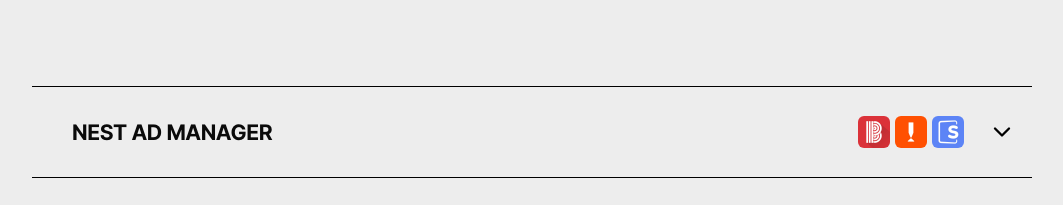
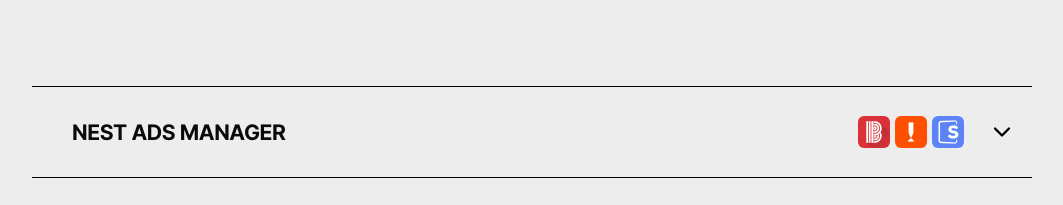
Before and after one commit to bruno-park/nestads-landing-web, a Next.js app: page / in a window 1280 px wide. Shown: the part 940-1145 px from the top of the page, without its empty margins (108-1171 px from the left). Built offline with nearby package versions, Linux system fonts and the light colour scheme.

Commit message:
fix: NEST AD -> NEST ADS 문구 수정

```diff
--- a/src/components/Inquiry-section.tsx
+++ b/src/components/Inquiry-section.tsx
@@ -10,7 +10,7 @@ const InquirySection = () => {
     <Section id="inquiry" className="bg-white text-center">
       <Container className="mb-[8.75rem] flex flex-col items-center justify-center">
         <Text variant="summaryRegular" className="my-[6.25rem] block">
-          NEST AD MANAGER는 전방위적인 지원을 통해
+          NEST ADS MANAGER는 전방위적인 지원을 통해
           <br />
           <Text variant="summaryBold">고객사의 광고 사업 성공을 실현</Text>
           합니다.
@@ -19,7 +19,7 @@ const InquirySection = () => {
         <div className="relative mb-[1.875rem] h-[5.5rem] w-[8.75rem]">
           <Image
             src="/images/logo.png"
-            alt="NEST AD MANAGER 로고"
+            alt="NEST ADS MANAGER"
             fill
             style={{
               objectFit: "fill",
@@ -28,7 +28,7 @@ const InquirySection = () => {
         </div>
 
         <Text variant="title" className="mb-[2.5rem] block text-center">
-          NEST AD MANAGER, <br />
+          NEST ADS MANAGER, <br />
           광고 비즈니스의 새로운 장이 열립니다.
         </Text>
         <InquiryModal
--- a/src/components/ad-manager-content.tsx
+++ b/src/components/ad-manager-content.tsx
@@ -7,7 +7,7 @@ const AdManagerContent = () => {
       <ul className="mx-[2.5rem] list-disc pl-5">
         <li>
           <Text variant="bodyRegular">
-            블라인드는 NEST AD MANAGER를 통해 운영 대시보드 구축 및 신규 지면
+            블라인드는 NEST ADS MANAGER를 통해 운영 대시보드 구축 및 신규 지면
             (동영상 피드 광고, 알림 목록 배너 등) 확장을 진행했습니다.
           </Text>
         </li>
--- a/src/components/ad-manager-section.tsx
+++ b/src/components/ad-manager-section.tsx
@@ -52,7 +52,7 @@ const AdManagerSection = () => {
                 </Text>
                 <Text variant={"bodyRegular"} className="block w-[25rem]">
                   <Text variant={"bodySemiBold"} className="mb-2 block">
-                    NEST AD MANAGER SDK 하나로 직접 판매 광고와 <br />
+                    NEST ADS MANAGER SDK 하나로 직접 판매 광고와 <br />
                     다양한 DSP, 네트워크 광고 등을 통합 지원합니다.
                   </Text>
                   고객사는 광고 사업에 필수적인 플랫폼들을 <br />
@@ -160,7 +160,7 @@ const AdManagerSection = () => {
                   문의 대응,매체 설명회까지
                   <Text variant={"bodySemiBold"}>
                     {" "}
-                    NEST AD MANAGER 전담팀에서 광고 사업을 총괄
+                    NEST ADS MANAGER 전담팀에서 광고 사업을 총괄
                   </Text>
                   해 드립니다.
                 </Text>
--- a/src/components/hero.tsx
+++ b/src/components/hero.tsx
@@ -28,7 +28,7 @@ const Hero = () => {
               </Text>
               <Text variant={"bodyRegular"} className="mb-10 block w-[25rem]">
                 <Text variant={"bodySemiBold"}>
-                  NEST AD MANAGER는 SDK 및 API 기반의 광고 서버 및 운영 플랫폼
+                  NEST ADS MANAGER는 SDK 및 API 기반의 광고 서버 및 운영 플랫폼
                   서비스입니다.
                 </Text>
                 통합 SDK로 실제 연동부터 광고 송출까지 4주 이내 개발 가능하며,
--- a/src/components/modal/inquiry-modal.tsx
+++ b/src/components/modal/inquiry-modal.tsx
@@ -262,7 +262,7 @@ const InquiryModal = ({
                       <div className="rounded-xl border bg-gray-100 p-6">
                         <div className="flex flex-col gap-4">
                           <Text variant="privacyText">
-                            NEST AD MANAGER 서비스 가입 문의 등 고객 상담을
+                            NEST ADS MANAGER 서비스 가입 문의 등 고객 상담을
                             위하여 아래와 같이 개인정보를 수집·이용하고자
                             합니다.
                             <br />
--- a/src/components/modal/privacy-modal.tsx
+++ b/src/components/modal/privacy-modal.tsx
@@ -21,7 +21,7 @@ const PrivacyModal = () => {
         <Button
           variant={"outline"}
           onClick={() => setOpen(true)}
-          className="h-[1.875rem] border-white bg-transparent text-[0.875rem] font-normal tracking-[0em]"
+          className="h-[1.875rem] border-footer-gray bg-transparent text-[0.875rem] font-normal tracking-[0em]"
         >
           개인정보처리방침
         </Button>
@@ -44,7 +44,7 @@ const PrivacyModal = () => {
               <Label className="text-[0.9375rem] font-normal leading-[1.625rem] tracking-[-0.0125em]">
                 ▣ 개인정보의 수집목적 및 이용목적 <br />
                 와이즈버즈가 고객으로부터 개인정보를 수집하는 이유와 개인정보의
-                사용목적은 NEST AD MANAGER 사이트(http://nestads.com)를 통해
+                사용목적은 NEST ADS MANAGER 사이트(http://nestads.com)를 통해
                 접수되는 고객 문의사항에 응대하기 위한 것 입니다. <br />
                 와이즈버즈는 고객이 전달하신 각종 문의사항에 대해 신속하고
                 정확한 답변을 드리기 위해 개인정보를 요구하고 있습니다.
--- a/src/components/service-section.tsx
+++ b/src/components/service-section.tsx
@@ -19,7 +19,7 @@ type serviceType = "MANAGER" | "SERVER" | "MARKETING";
 
 const serviceData = [
   {
-    title: "NEST AD MANAGER",
+    title: "NEST ADS MANAGER",
     type: "MANAGER" as serviceType,
     logos: [
       "/images/nest-ad-manager/blind.svg",
--- a/tailwind.config.ts
+++ b/tailwind.config.ts
@@ -9,25 +9,13 @@ const config: Config = {
   ],
   theme: {
     extend: {
-      fontSize: {
-        "head-btn": ["16px", { lineHeight: "1", letterSpacing: "-0.05em" }], // 장평 95%
-        title: ["32px", { lineHeight: "43px", letterSpacing: "-0.02em" }], // 자간 -20, 장평 98%
-        body: ["16px", { lineHeight: "27px", letterSpacing: "0em" }], // 자간 0, 장평 100%
-        "body-btn": ["20px", { lineHeight: "1", letterSpacing: "-0.05em" }], // 장평 95%
-        "page-summary": [
-          "25px",
-          { lineHeight: "38px", letterSpacing: "0.02em" },
-        ], // 자간 +20
-        "sub-head": ["22px", { lineHeight: "1", letterSpacing: "-0.02em" }],
-        "footer-text": ["15px", { lineHeight: "26px", letterSpacing: "0em" }],
-        "footer-btn": ["14px", { lineHeight: "1", letterSpacing: "0em" }],
-      },
       colors: {
         background: "hsl(var(--background))",
         foreground: "hsl(var(--foreground))",
         primary: "#e3582a",
         "section-2": "#ededed",
         "section-3": "#f7f7f7",
+        "footer-gray": "#808080",
         secondary: {
           DEFAULT: "hsl(var(--secondary))",
           foreground: "hsl(var(--secondary-foreground))",
```
